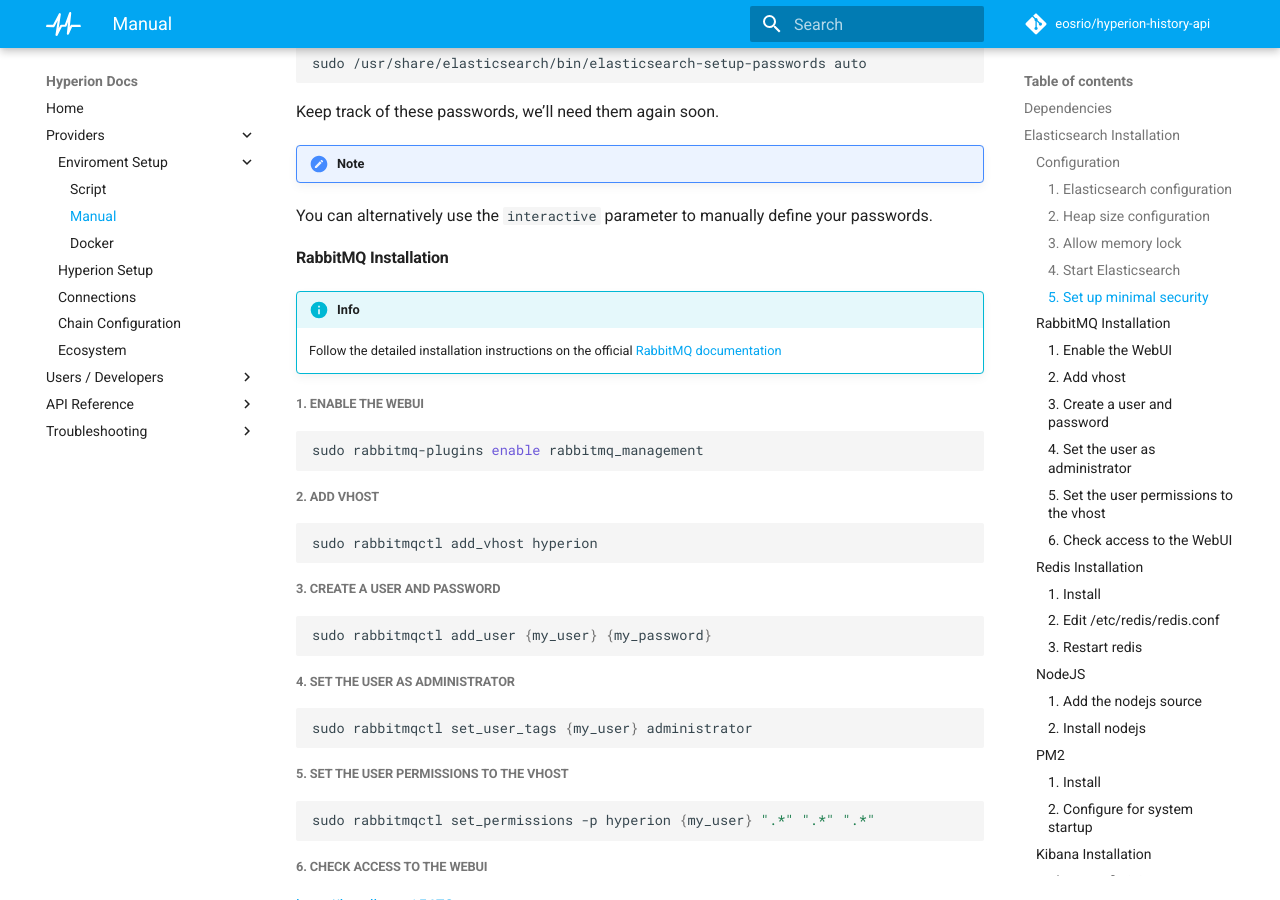
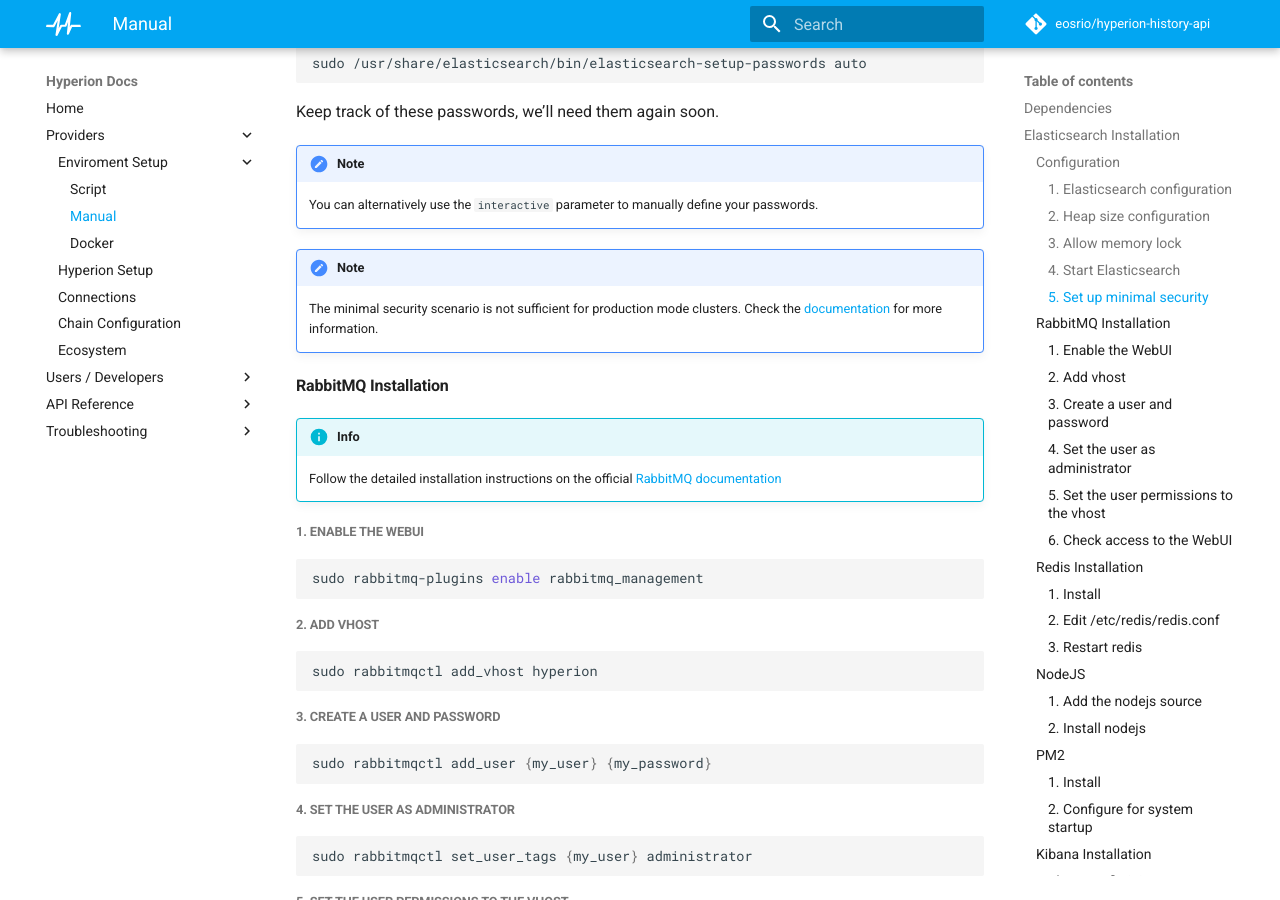
Before and after one commit to eosrio/hyperion-docs, an MkDocs documentation site: the page built from docs/install.md, in a window 1280 px wide and 900 px high, scrolled down 3839 px. Built offline with MkDocs 1.6.1 and Material for MkDocs 9.7.7, drawn with Linux system fonts in a browser that asks for light colours; comment, search, counter and statistics services are not loaded.

Commit message:
Updating Elasticsearch installation instructions

```diff
--- a/docs/install.md
+++ b/docs/install.md
@@ -159,9 +159,10 @@
 Keep track of these passwords, we’ll need them again soon.
 
 !!! note
-You can alternatively use the `interactive` parameter to manually define your passwords.
+    You can alternatively use the `interactive` parameter to manually define your passwords.
 
-
+!!! note
+    The minimal security scenario is not sufficient for production mode clusters. Check the [documentation](https://www.elastic.co/guide/en/elasticsearch/reference/current/security-basic-setup.html) for more information.
 
 
 #### RabbitMQ Installation
```
